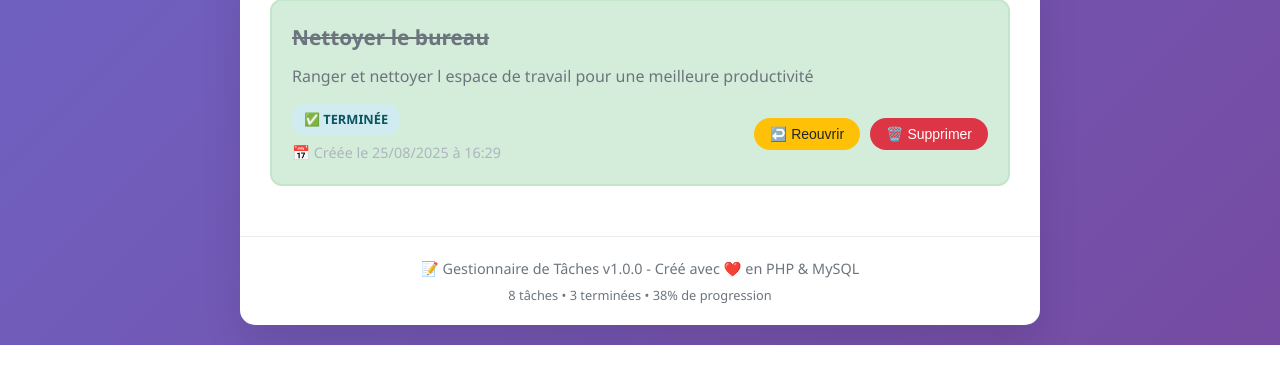
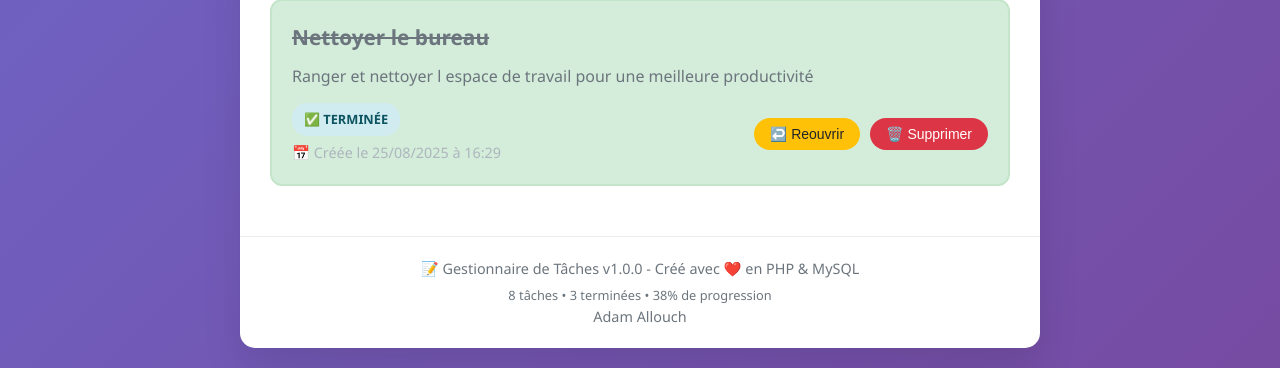
Before and after one commit to AdamA27/exam-final-environnement, a PHP site: page / in a window 1280 px wide. Shown: the part 2271-2639 px from the top of the page. Before the commit the page ends 2616 px from the top, so only its background shows below. Run offline with PHP 8.4, Linux system fonts and the light colour scheme; data comes from the database, SQL or seed files in the repository.

Commit message:
Ajout du nom dans footer

```diff
--- a/examen-final/code/index.php
+++ b/examen-final/code/index.php
@@ -353,6 +353,7 @@ function e($text) {
                     • <?php echo round(($statsData['termine'] / $statsData['total']) * 100); ?>% de progression
                 <?php endif; ?>
             </p>
+            <p>Adam Allouch</p>
         </div>
     </div>
 
```
